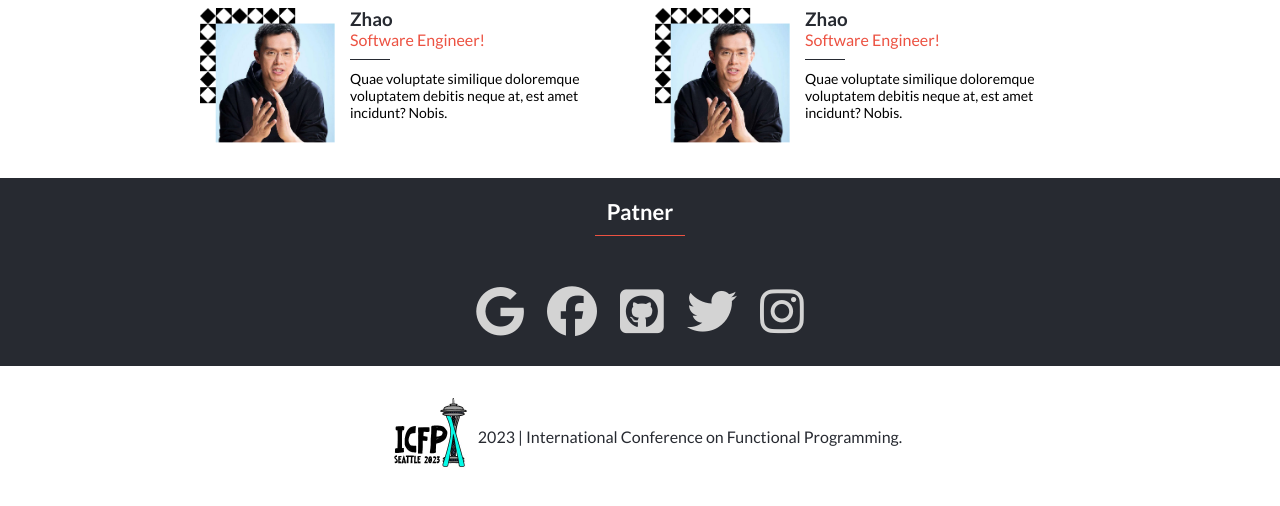
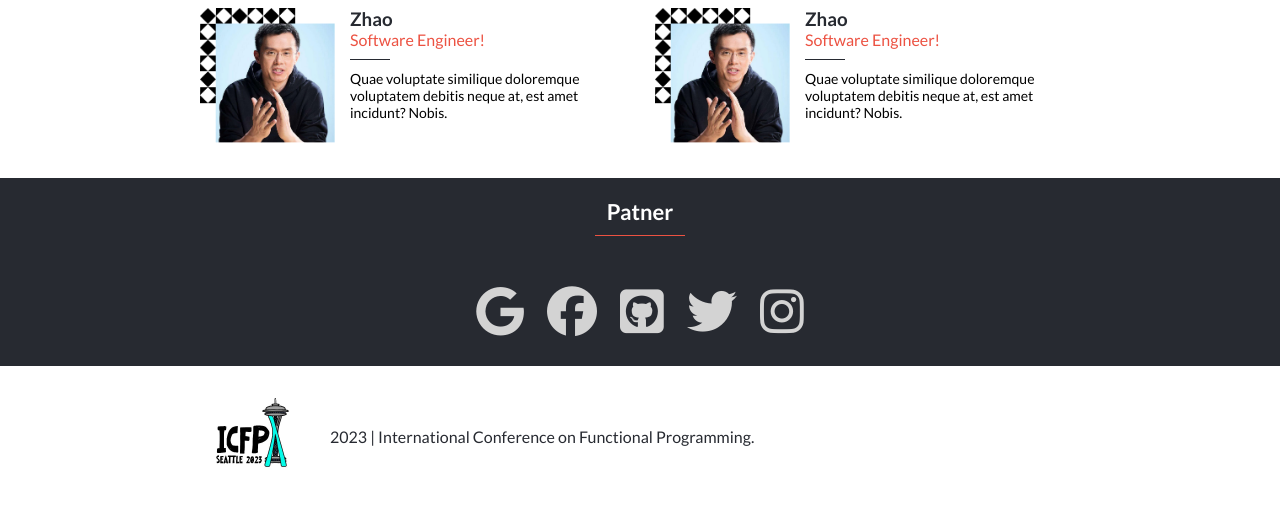
Before and after one commit to Afsheen96/Capstone-project-module-1, a website: page index.html in a window 1280 px wide. Shown: the part 1965-2471 px from the top of the page. Drawn offline with Linux system fonts and the light colour scheme.

Commit message:
style footer logo

```diff
--- a/style.css
+++ b/style.css
@@ -400,8 +400,9 @@ h4 {
 .footer {
   display: flex;
   align-items: center;
-  justify-content: center;
-  padding: 20px;
+  padding-top: 20px;
+  padding-bottom: 20px;
+  padding-left: 200px;
 }
 
 .footer-logo {
@@ -412,6 +413,7 @@ h4 {
 .copy-right {
   color: #272a31;
   font-size: 16px;
+  padding-left: 30px;
 }
 
 .fa-heart {
```
